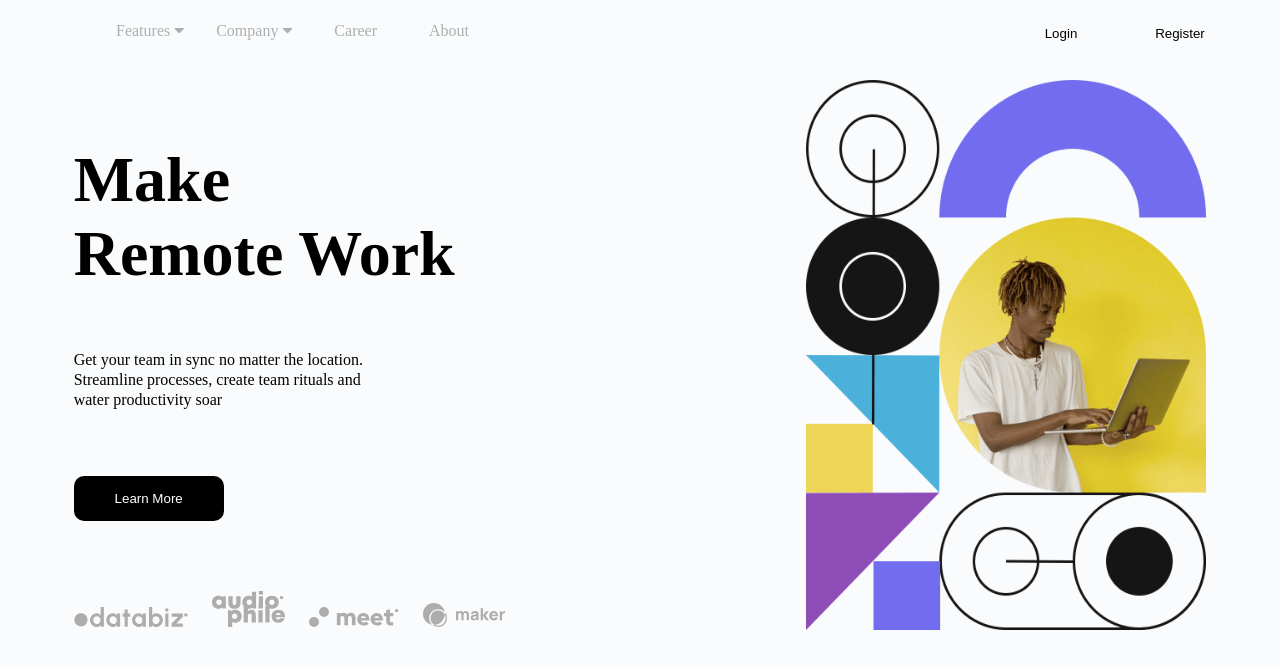
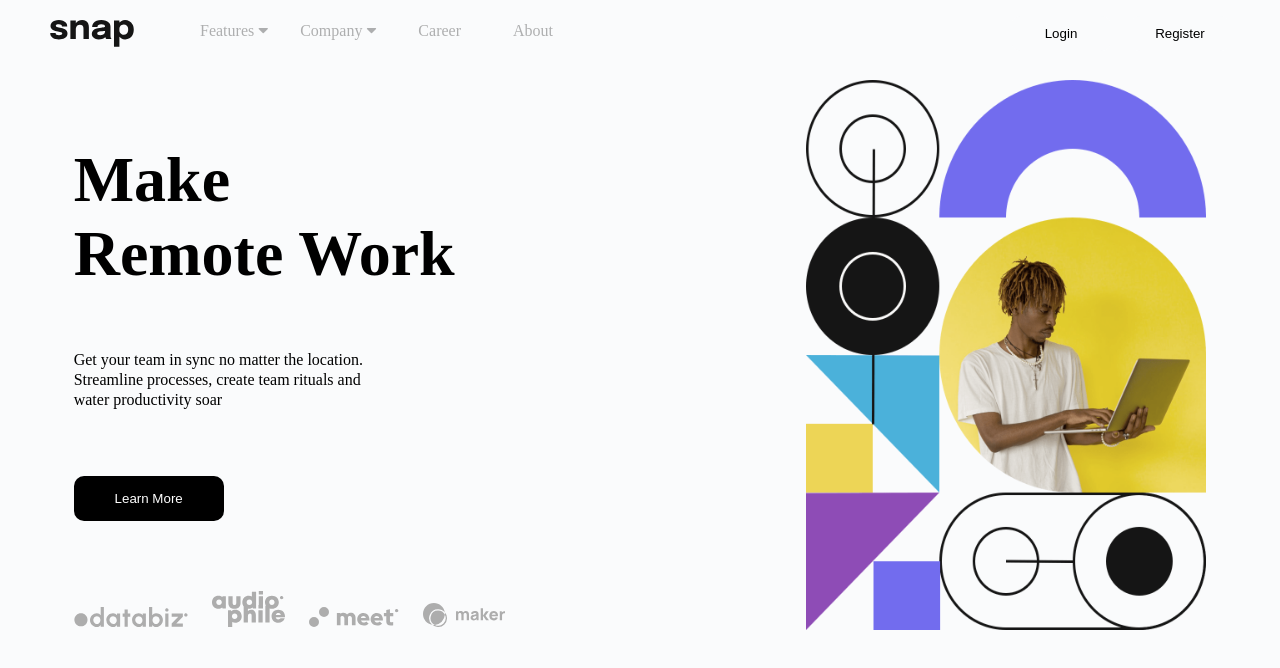
Before and after one commit to JhainBolar/Responsive-Landing_Page, a plain HTML site: page index.html in a window 1280 px wide. Drawn offline with Linux system fonts and the light colour scheme.

Commit message:
Update index.html

```diff
--- a/index.html
+++ b/index.html
@@ -15,7 +15,7 @@
             <img src="./icons8-menu-24.png" alt="">
         </div>
             <div class="logo-img">
-                <img src="./images/logo.svg" alt="">
+                <img src="./logo.svg" alt="">
             </div>
             <div class="navbar">
                 <div class="dropdown-2">
```
